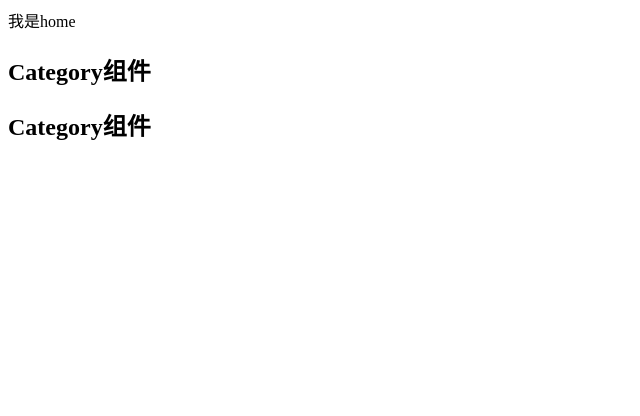
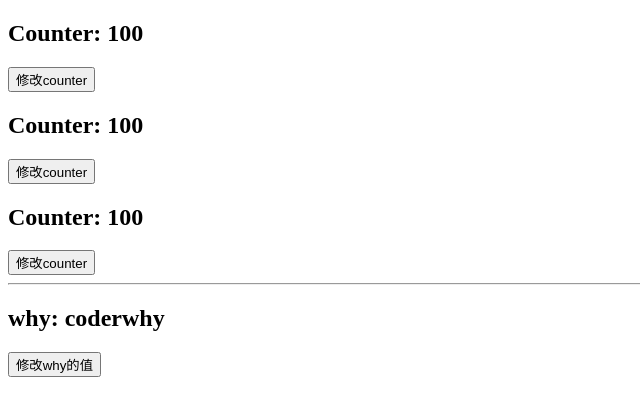
Before and after one commit to yzjgogo/vue3study, a Vue app in the folder VueCliWebpackDemo/cliwebpackdemo/: page / in a window 1280 px wide. Shown: the top 416 px of the page, without its empty margins (0-640 px from the left). Built offline with nearby package versions, Linux system fonts and the light colour scheme.

Commit message:
提交v-model相关知识

```diff
--- /dev/null
+++ b/VueCliWebpackDemo/cliwebpackdemo/src/15_组件的v-model(了解)/App.vue
@@ -0,0 +1,49 @@
+<template>
+  <div class="app">
+    <!--
+      1.input v-model的本质：
+      :value 用于当message的数值发生变化时，读取message的值，给input的value属性实时赋值
+      @input 用于当input的内容发生变化时，实时赋值给message
+      从而实现双向绑定，也可以参考之前学习vue2时的代码回顾；
+     -->
+    <!-- <input v-model="message">
+    <input :value="message" @input="message = $event.target.value"> -->
+
+
+
+    <!-- 2.组件的v-model: 默认modelValue
+          给counter定义modelValue属性， 用于响应外部appCounter的数据变化；
+          在counter内部数据发生变化时，发送'update:modelValue'事件，外部接收再赋值给modelValue,赋值方式是直接将$event赋值给appCounter
+          这样实现双向绑定
+          注意：modelValue是固定的命名，不能乱改；
+    -->
+    <counter v-model="appCounter"></counter>
+    <counter :modelValue="appCounter" @update:modelValue="appCounter = $event"></counter>
+
+    <!-- 3.组件的v-model: 当我们使用v-model时同时指定要自定义的名称,格式 v-model:counter  v-model:why v-model:自定义名称
+    组件内部就要同样的定义一个同名的属性counter、why；还要发送同名的事件'update:counter'，'update:why'-->
+    <counter2 v-model:counter="appCounter" v-model:why="appWhy"></counter2>
+  </div>
+</template>
+
+<script>
+  import Counter from './Counter.vue'
+  import Counter2 from './Counter2.vue'
+
+  export default {
+    components: {
+      Counter,
+      Counter2
+    },
+    data() {
+      return {
+        message: "Hello World",
+        appCounter: 100,
+        appWhy: "coderwhy"
+      }
+    }
+  }
+</script>
+
+<style scoped>
+</style>
--- /dev/null
+++ b/VueCliWebpackDemo/cliwebpackdemo/src/15_组件的v-model(了解)/Counter.vue
@@ -0,0 +1,26 @@
+<template>
+  <div>
+    <h2>Counter: {{ modelValue }}</h2>
+    <button @click="changeCounter">修改counter</button>
+  </div>
+</template>
+
+<script>
+  export default {
+    props: {
+      modelValue: {
+        type: Number,
+        default: 0
+      }
+    },
+    emits: ["update:modelValue"],
+    methods: {
+      changeCounter() {
+        this.$emit("update:modelValue", 999)
+      }
+    }
+  }
+</script>
+
+<style scoped>
+</style>
--- /dev/null
+++ b/VueCliWebpackDemo/cliwebpackdemo/src/15_组件的v-model(了解)/Counter2.vue
@@ -0,0 +1,38 @@
+<template>
+  <div>
+    <h2>Counter: {{ counter }}</h2>
+    <button @click="changeCounter">修改counter</button>
+
+    <!-- why绑定 -->
+    <hr>
+    <h2>why: {{ why }}</h2>
+    <button @click="changeWhy">修改why的值</button>
+  </div>
+</template>
+
+<script>
+  export default {
+    props: {
+      counter: {
+        type: Number,
+        default: 0
+      },
+      why: {
+        type: String,
+        default: ""
+      }
+    },
+    emits: ["update:counter", "update:why"],
+    methods: {
+      changeCounter() {
+        this.$emit("update:counter", 999)
+      },
+      changeWhy() {
+        this.$emit("update:why", "kobe")
+      }
+    }
+  }
+</script>
+
+<style scoped>
+</style>
--- a/VueCliWebpackDemo/cliwebpackdemo/src/main.js
+++ b/VueCliWebpackDemo/cliwebpackdemo/src/main.js
@@ -11,6 +11,7 @@ import { createApp } from 'vue'
 // import App from './12_动态组件的使用(了解)/App.vue'
 // import App from './13_Keep-Alive的使用(理解)/App.vue'
 // import App from './14_异步组件-1-webpack的分包/App.vue'
-import App from './14_异步组件-2-组件的异步/App.vue'
+// import App from './14_异步组件-2-组件的异步/App.vue'
+import App from './15_组件的v-model(了解)/App.vue'
 import "./utils/abc/cba/nba/index"
 createApp(App).mount('#app')
```
